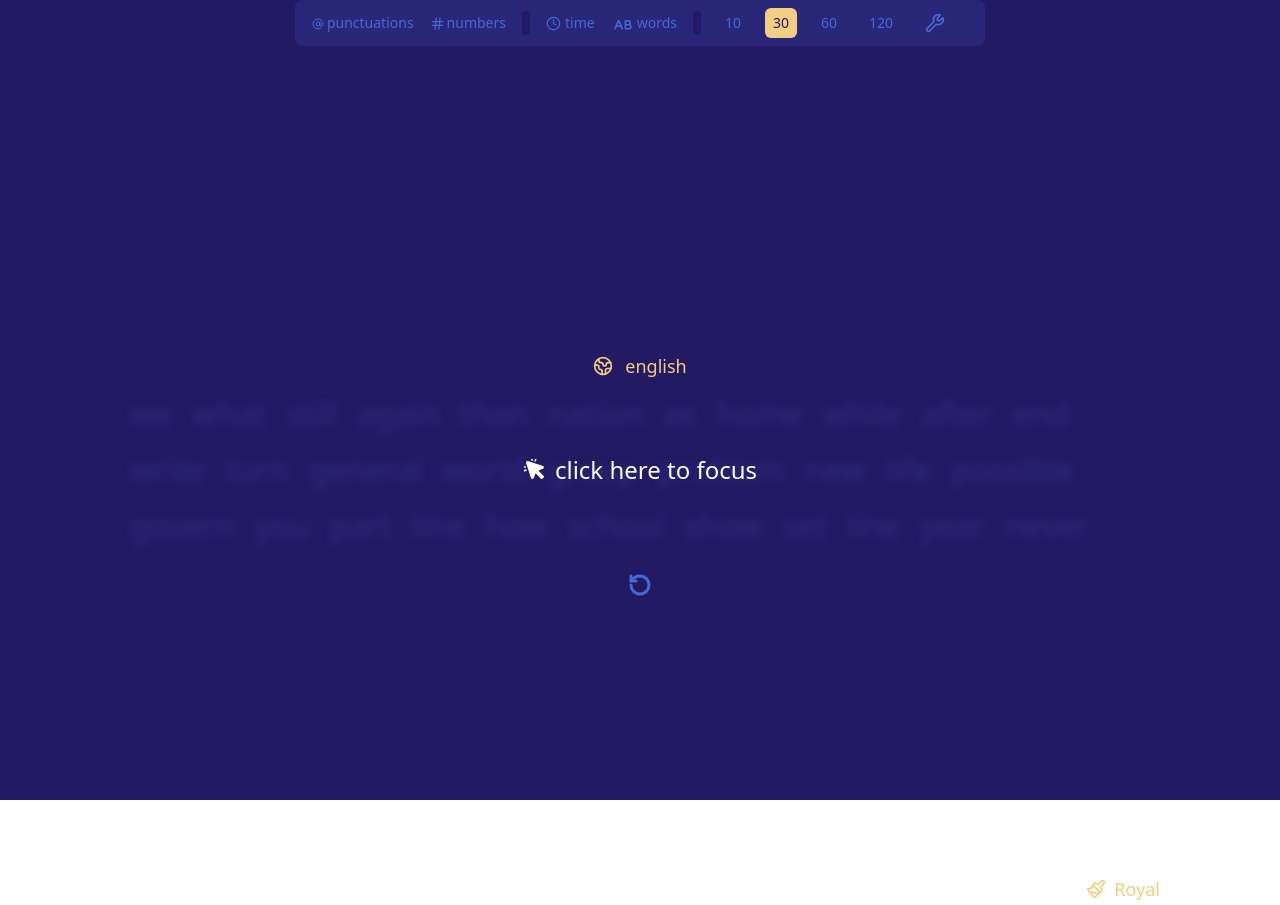
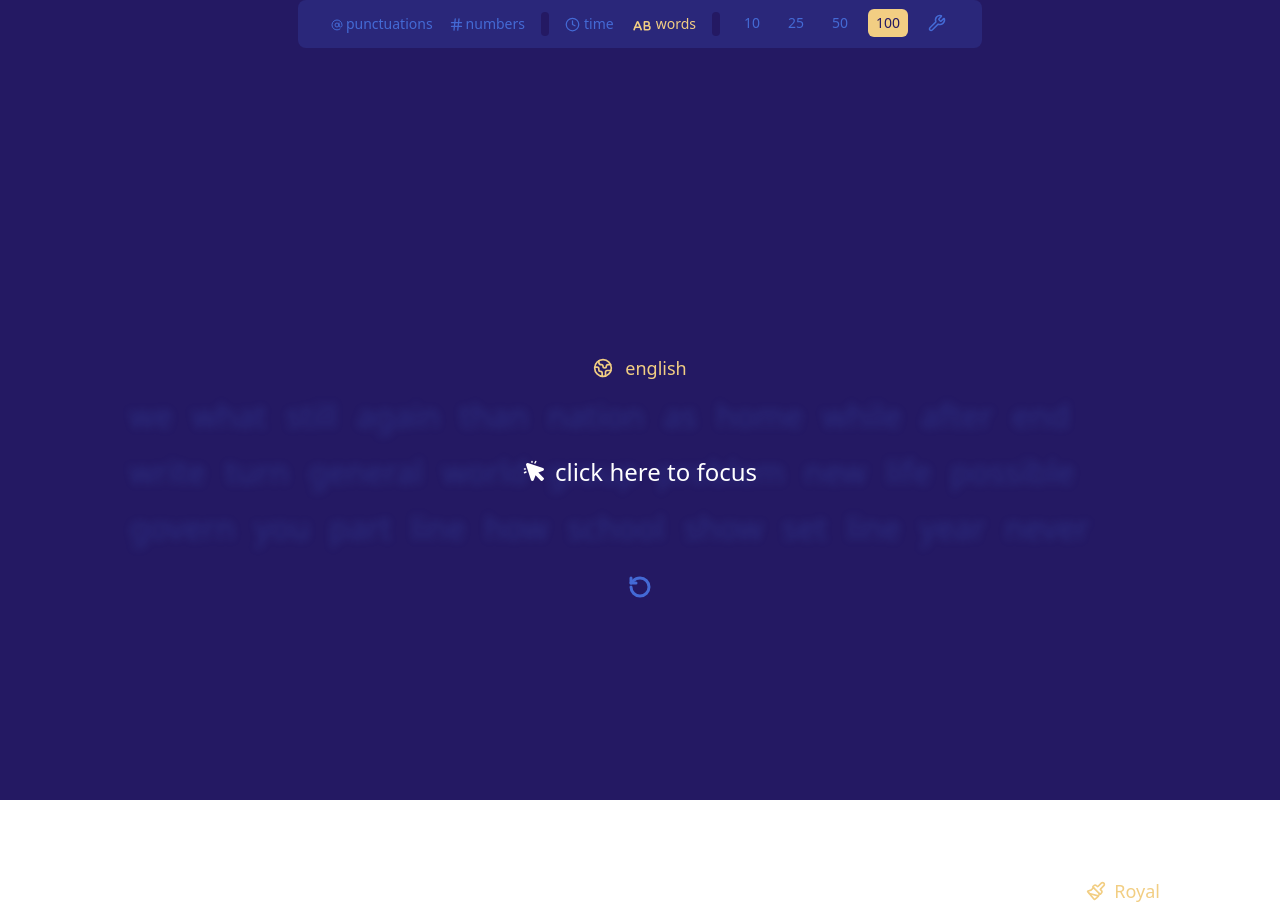
Before and after one commit to IgorDyshuk/new-speed-typing-test, a React (Vite) app: page / in a window 1280 px wide. Both pictures are taken after a click on the button "words". Built offline with nearby package versions, Linux system fonts and the light colour scheme.

Commit message:
enhance TestConfig component with word count functionality and dynamic panel switching

```diff
--- a/src/components/TestConfig.tsx
+++ b/src/components/TestConfig.tsx
@@ -4,36 +4,69 @@ import { useEffect, useRef, useState } from "react";
 export default function TestConfig({
   duration,
   onChangeDuration,
+  wordCount,
+  onWordCount,
 }: {
   duration: number;
   onChangeDuration: (seconds: number) => void;
+  wordCount: number;
+  onWordCount: (n: number) => void;
 }) {
   const [customOpen, setCustomOpen] = useState(false);
   const [customStr, setCustomStr] = useState("");
-  const [lastCustom, setLastCustom] = useState<number | null>(null);
+  const [lastCustom, setLastCustom] = useState<{
+    time: number | null;
+    words: number | null;
+  }>({
+    time: null,
+    words: null,
+  });
+  const [panel, setPanel] = useState<"time" | "words">("time");
+  const words = [10, 25, 50, 100];
   const times = [10, 30, 60, 120];
 
-  const inputRef = useRef<HTMLInputElement | null>(null);
+  const isTimePanel = panel === "time";
+  const isWordsPanel = panel === "words";
+
+  const panelClasses = (active: boolean) =>
+    `flex w-full items-center gap-3 transition-all duration-300 ${
+      active
+        ? "opacity-100 translate-y-0 pointer-events-auto relative"
+        : "opacity-0 translate-y-2 pointer-events-none absolute inset-0"
+    }`;
+
+  const timeInputRef = useRef<HTMLInputElement | null>(null);
+  const wordsInputRef = useRef<HTMLInputElement | null>(null);
   useEffect(() => {
     if (customOpen) {
       requestAnimationFrame(() => {
-        inputRef.current?.focus();
-        inputRef.current?.select();
+        const target =
+          panel === "time" ? timeInputRef.current : wordsInputRef.current;
+        target?.focus();
+        target?.select();
       });
     }
-  }, [customOpen]);
+  }, [customOpen, panel]);
 
   const commitCustom = () => {
     const s = parseInt(customStr.trim(), 10);
     if (!Number.isNaN(s) && s > 0) {
+      if (panel === "time") {
+        const isPreset = times.includes(s);
         onChangeDuration(s);
-      setLastCustom(s);
+        setLastCustom((prev) => ({ ...prev, time: isPreset ? null : s }));
+      } else {
+        const isPreset = words.includes(s);
+        onWordCount(s);
+        setLastCustom((prev) => ({ ...prev, words: isPreset ? null : s }));
+      }
       setCustomOpen(false);
+      setCustomStr("");
     }
   };
 
   return (
-    <div className="flex items-center gap-4 bg-sub-alt text-sub w-fit text-sm px-4 py-2 rounded-md">
+    <div className="flex items-center gap-4 bg-sub-alt text-sub w-fit text-sm pl-8 pr-4 py-2 rounded-md">
       <button
         type="button"
         className="flex items-center gap-0.5 hover:cursor-pointer"
@@ -43,7 +76,7 @@ export default function TestConfig({
       </button>
       <button
         type="button"
-        className="flex items-center gap-0.5 hover:cursor-pointer"
+        className={`flex items-center gap-0.5 hover:cursor-pointer`}
       >
         <Hash size={15} />
         numbers
@@ -51,26 +84,37 @@ export default function TestConfig({
       <div className="w-2 h-6 bg-background rounded-2xl" />
       <button
         type="button"
-        className="flex items-center gap-1 hover:cursor-pointer"
+        onClick={() => {
+          setPanel("time");
+          setCustomOpen(false);
+          setCustomStr("");
+        }}
+        className={`flex items-center gap-1 transition-colors duration-200 hover:cursor-pointer ${panel === "time" ? "text-main" : ""}`}
       >
         <Clock size={15} />
         time
       </button>
       <button
         type="button"
-        className="flex items-center gap-0.5 hover:cursor-pointer"
+        onClick={() => {
+          setPanel("words");
+          setCustomOpen(false);
+          setCustomStr("");
+        }}
+        className={`flex items-center gap-0.5 transition-colors duration-200 hover:cursor-pointer ${panel === "words" ? "text-main" : ""}`}
       >
         <CaseUpper size={24} className="pt-[5px]" /> words
       </button>
       <div className="w-2 h-6 bg-background rounded-2xl" />
-      <div className="flex gap-4">
+      <div className="relative min-h-[32px] min-w-[200px] flex-1">
+        <div className={panelClasses(isTimePanel)}>
           {times.map((t) => (
             <button
               key={t}
               type="button"
               onClick={() => {
                 onChangeDuration(t);
-              setLastCustom(null);
+                setLastCustom((prev) => ({ ...prev, time: null }));
               }}
               aria-pressed={duration === t}
               className={`px-2 py-1 rounded-sm transition-colors ${
@@ -89,16 +133,19 @@ export default function TestConfig({
               setCustomStr("");
             }}
             aria-pressed={!times.includes(duration)}
-          className={`px-2 py-1 rounded-sm transition-colors ${!times.includes(duration) ? "bg-main text-background" : "hover:bg-sub/20 hover:cursor-pointer text-sub"}`}
+            className={`px-2 py-1 rounded-sm transition-colors ${
+              !times.includes(duration)
+                ? "bg-main text-background"
+                : "hover:bg-sub/20 hover:cursor-pointer text-sub"
+            }`}
           >
-          {lastCustom !== null ? lastCustom : <Wrench size={20} />}
+            {lastCustom.time !== null ? lastCustom.time : <Wrench size={18} />}
           </button>
           <div
-          className={`overflow-hidden transition-all duration-200 ${customOpen ? "w-20 opacity-100" : "w-0 opacity-0"}`}
+            className={`overflow-hidden transition-all duration-200 ${customOpen && isTimePanel ? "w-20 opacity-100" : "w-0 opacity-0"}`}
           >
-          {" "}
             <input
-            ref={inputRef}
+              ref={timeInputRef}
               placeholder="sec"
               value={customStr}
               onChange={(e) => setCustomStr(e.target.value)}
@@ -111,7 +158,62 @@ export default function TestConfig({
                 else setCustomOpen(false);
               }}
               className="w-20 px-2 py-1 rounded-sm bg-background text-text outline-hidden border border-sub focus:border-main"
-          />{" "}
+            />
+          </div>
+        </div>
+        <div className={panelClasses(isWordsPanel)}>
+          {words.map((n) => (
+            <button
+              key={n}
+              type="button"
+              onClick={() => {
+                onWordCount(n);
+                setLastCustom((prev) => ({ ...prev, words: null }));
+              }}
+              aria-pressed={wordCount === n}
+              className={`px-2 py-1 rounded-sm transition-colors ${
+                wordCount === n
+                  ? "bg-main text-background"
+                  : "hover:bg-sub/20 hover:cursor-pointer text-sub"
+              }`}
+            >
+              {n}
+            </button>
+          ))}
+          <button
+            type="button"
+            onClick={() => {
+              setCustomOpen((v) => !v);
+              setCustomStr("");
+            }}
+            aria-pressed={!words.includes(wordCount)}
+            className={`px-2 py-1 rounded-sm transition-colors ${!words.includes(wordCount) ? "bg-main text-background" : "hover:bg-sub/20 hover:cursor-pointer text-sub"}`}
+          >
+            {lastCustom.words !== null ? (
+              lastCustom.words
+            ) : (
+              <Wrench size={18} />
+            )}
+          </button>
+          <div
+            className={`overflow-hidden transition-all duration-200 ${customOpen && isWordsPanel ? "w-20 opacity-100" : "w-0 opacity-0"}`}
+          >
+            <input
+              ref={wordsInputRef}
+              placeholder="words"
+              value={customStr}
+              onChange={(e) => setCustomStr(e.target.value)}
+              onKeyDown={(e) => {
+                if (e.key === "Enter") commitCustom();
+                if (e.key === "Escape") setCustomOpen(false);
+              }}
+              onBlur={() => {
+                if (customStr.trim() !== "") commitCustom();
+                else setCustomOpen(false);
+              }}
+              className="w-20 px-2 py-1 rounded-sm bg-background text-text outline-hidden border border-sub focus:border-main"
+            />
+          </div>
         </div>
       </div>
     </div>
--- a/src/pages/GamePage.tsx
+++ b/src/pages/GamePage.tsx
@@ -8,8 +8,10 @@ import { useCallback, useEffect, useRef, useState } from "react";
 import ModalBlur from "@/components/ModalBlur";
 import TestConfig from "@/components/TestConfig";
 
+// TODO: сделать режим при выборе режима слова(при нажатии на кнопку words в компоненте TestConfig), там вместо времени надо написать все колличество слов которые ты выбрал, и тест заканчивается не тогда когда выйдет время а когда ты дописал все слова, и вместо обратоного отсчета должно показывться отношение написанных слов ко всем
 export default function GamePage() {
   const [duration, setDuration] = useState<number>(30);
+  const [wordCount, setWordCount] = useState<number>(100);
   const {
     words,
     statuses,
@@ -24,7 +26,7 @@ export default function GamePage() {
     finished,
     wpm,
     acc,
-  } = useTypingGame(100, duration);
+  } = useTypingGame(wordCount, duration);
 
   const inputRef = useRef<HTMLInputElement | null>(null);
   useEffect(() => {
@@ -85,6 +87,9 @@ export default function GamePage() {
     <div className="px-30 bg-background h-screen">
       {/* <header></header> */}
       <main className="flex items-center flex-col">
+        <div
+          className={`transition-opacity duration-300 ${!started ? "opacity-100" : finished ? "opacity-100" : "opacity-0"}`}
+        >
           <TestConfig
             duration={duration}
             onChangeDuration={(s) => {
@@ -93,7 +98,15 @@ export default function GamePage() {
                 inputRef.current?.focus();
               });
             }}
+            wordCount={wordCount}
+            onWordCount={(n) => {
+              setWordCount(n);
+              requestAnimationFrame(() => {
+                inputRef.current?.focus();
+              });
+            }}
           />
+        </div>
         <div
           id="typingTest"
           className="relative pt-75 flex flex-col items-center justify-center outline-none"
```
Lines whose indentation alone changed are shown as unchanged.
